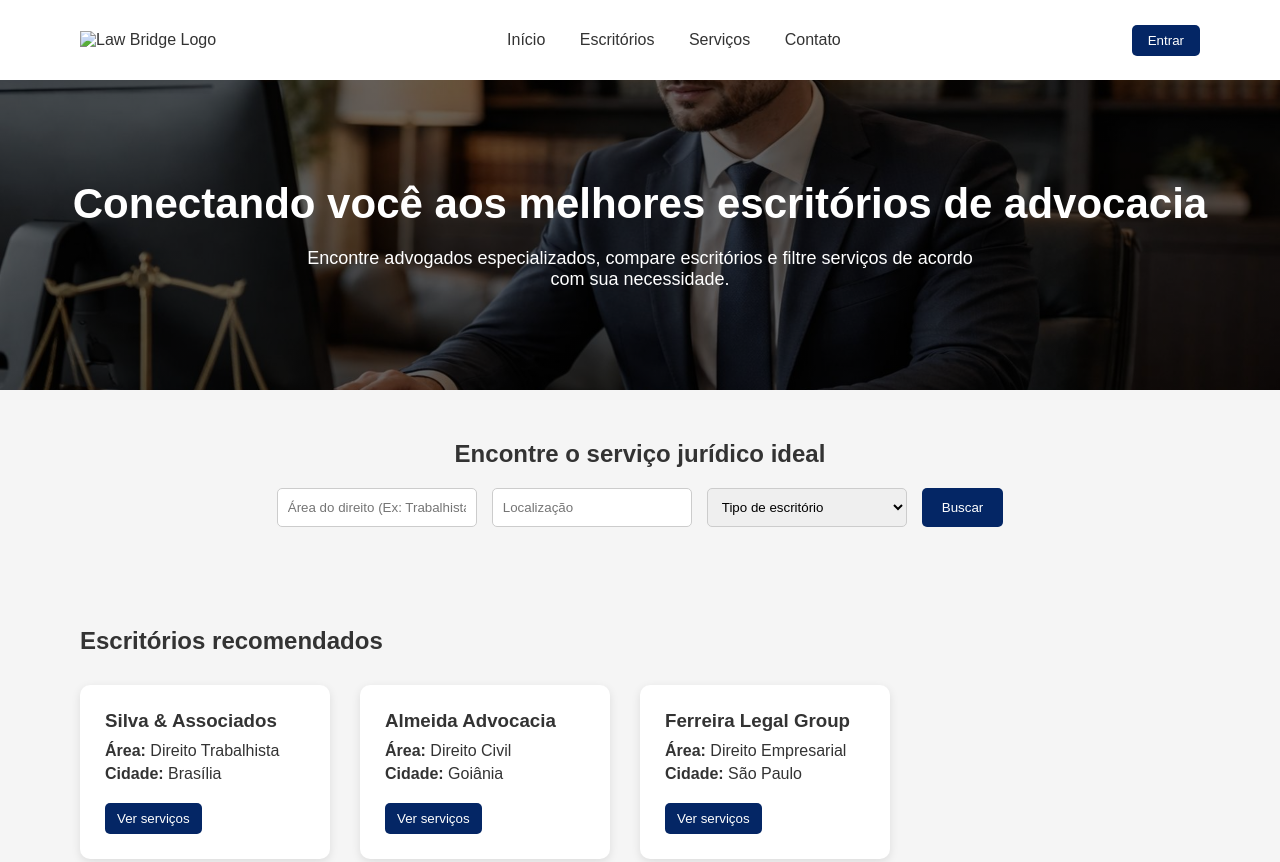
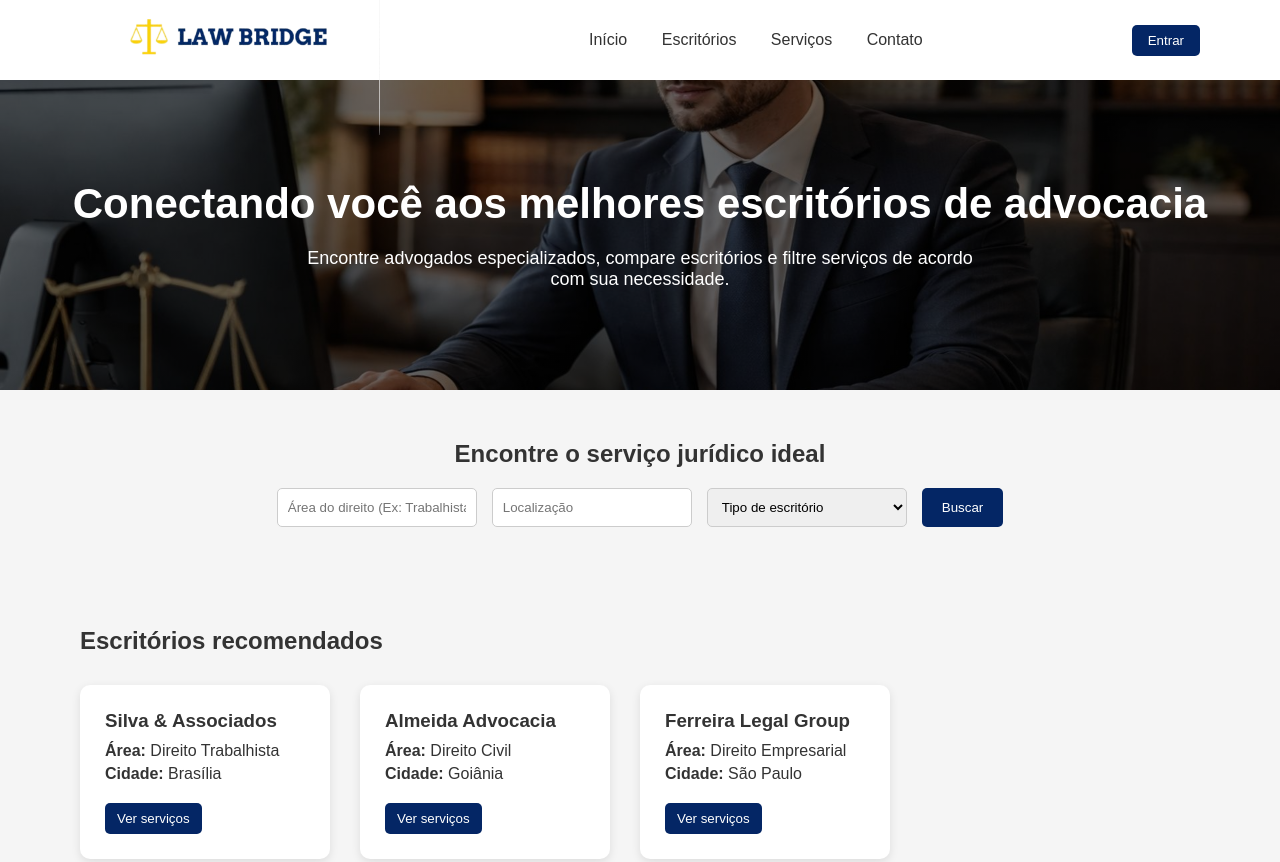
Before and after one commit to pedrlc/Site-Advocacia, a plain HTML site: page index.html in a window 1280 px wide. Shown: the top 862 px of the page. Drawn offline with Linux system fonts and the light colour scheme; a script that the page names is missing; files whose address does not match are found by name.

Commit message:
html update

```diff
--- a/index.html
+++ b/index.html
@@ -15,7 +15,7 @@
 <header>
 
 <div class="logo">
-    <img src="Design_sem_nome-removebg-preview.png"alt="Law Bridge Logo">
+    <img src="assets/Design_sem_nome-removebg-preview.png"alt="Law Bridge Logo">
 </div>
 
 <nav>
```
Also changed, not shown: login.html (+1 -1 lines).
